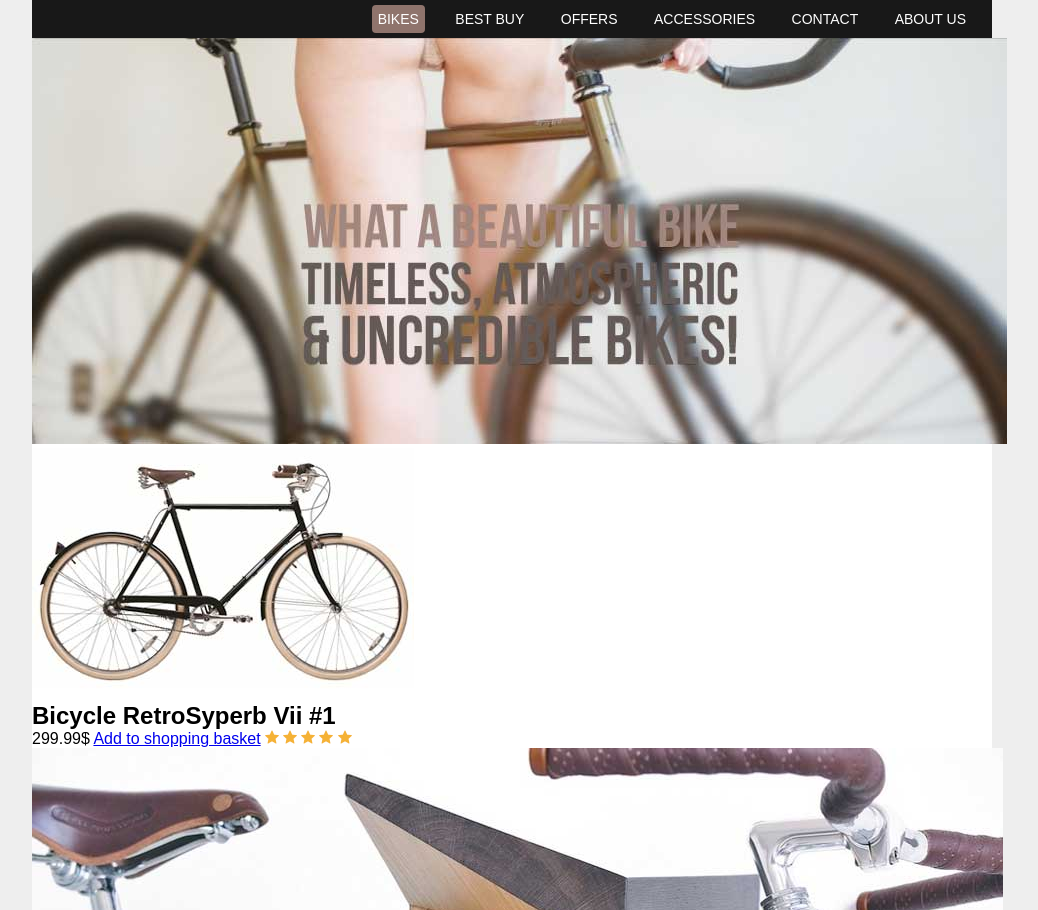
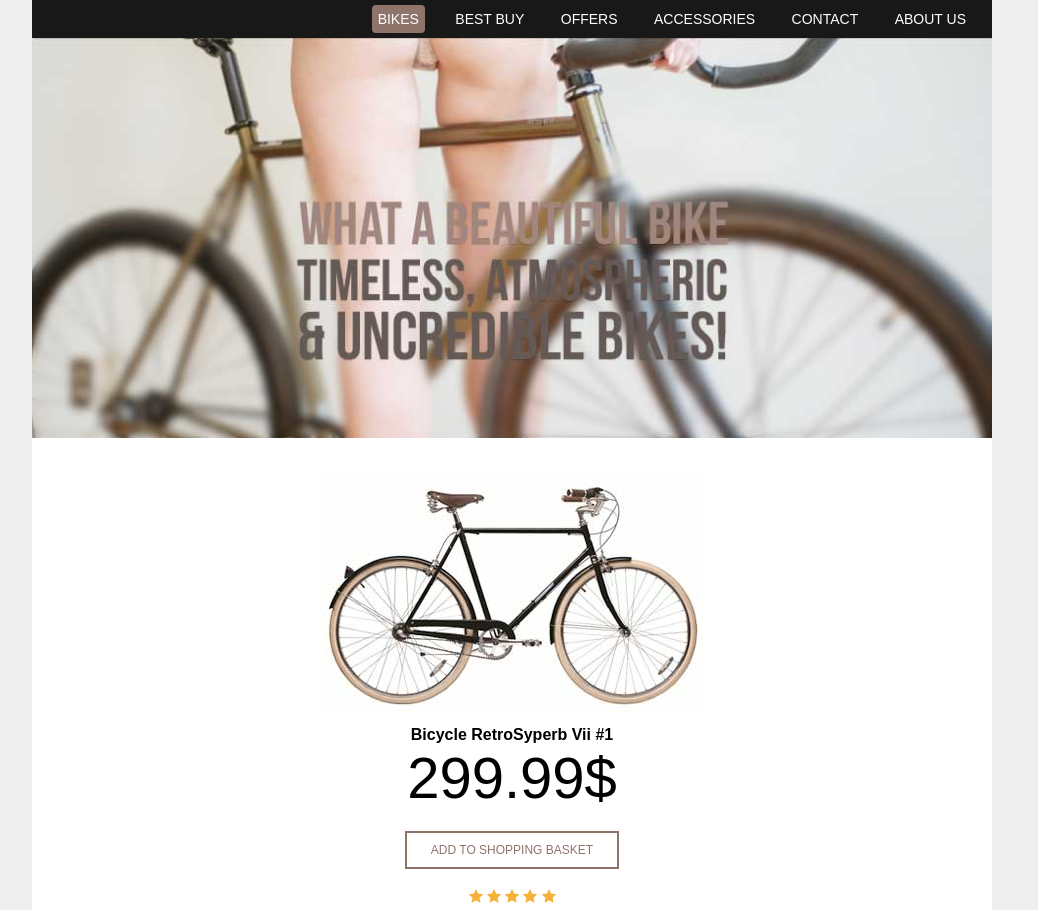
Before and after one commit to james-hope-isa/ISA-Prework, a plain HTML site: page thenetninja/index.html in a window 1280 px wide. Shown: the top 910 px of the page, without its empty margins (128-1166 px from the left). Drawn offline with Linux system fonts and the light colour scheme.

Commit message:
Final commit

```diff
--- a/thenetninja/style.css
+++ b/thenetninja/style.css
@@ -43,3 +43,40 @@ margin-left: 20px;
     background: #8f746c;
     border-radius: 4px;
 }
+
+#lead-banner img {
+    width: 100%;
+}
+
+#shop {
+    margin: 30px 0;
+    text-align: center;
+}
+
+#shop h2.product-name {
+    font-size: 16px;
+    margin-bottom: 0;
+}
+#shop span.price{
+    display: block;
+    font-size: 58px;
+}
+#shop a.add-to-bag {
+    display:block;
+    color: #8f746c;
+    text-transform: uppercase;
+    font-size: 12px;
+    text-decoration: none;
+    padding: 10px 0;
+    border: 2px solid #8f746c;
+    width: 210px;
+    margin: 20px auto;
+}
+#shop a.add-to-bag:hover{
+    color: #fff;
+    background: #8f746c;
+}
+
+#footer-banner img {
+    width: 100%;
+}
```
